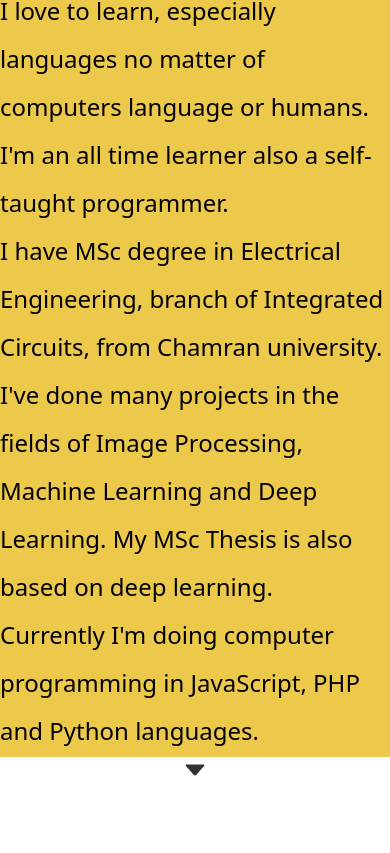
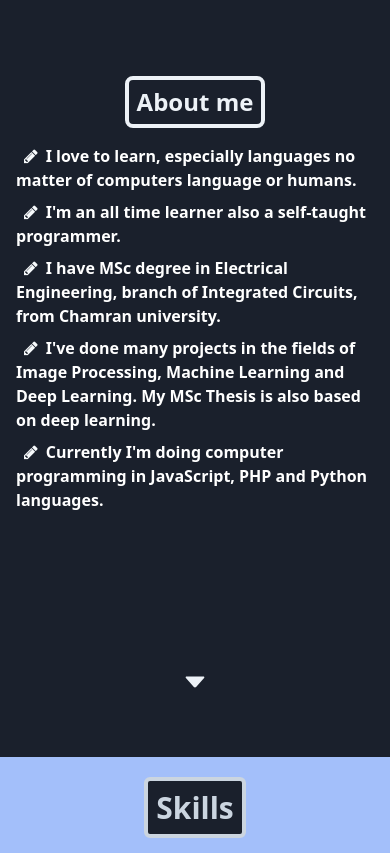
Before and after one commit to FarnaamSamadi/resume, a React (Create React App) app: page / in a window 390 px wide. Shown: the part 1011-1864 px from the top of the page. Before the commit the page ends 1796 px from the top, so only its background shows below. Built offline with nearby package versions, Linux system fonts and the light colour scheme.

Commit message:
Finish aboutPart for mobile

```diff
--- a/src/App.js
+++ b/src/App.js
@@ -33,7 +33,7 @@ class App extends Component {
         />
         <Introduction language={lan} />
         <About lan={lan} />
-        {/* <Skill lan={lan} /> */}
+        <Skill lan={lan} />
       </div>
     );
   }
--- a/src/components/about.jsx
+++ b/src/components/about.jsx
@@ -13,19 +13,27 @@ const About = ({ lan }) => {
   }
 
   return (
-    <div className="h-screen w-full bg-yellow-500">
+    <div className="h-screen w-full bg-gray-900">
       <Element name="about" className="element" />
       <div className="mx-auto container h-full flex flex-col justify-center items-center text-center">
         <div
           className="flex flex-col justify-center items-center"
           style={{ flexGrow: 5 }}
         >
-          <h1 className="h1 w-42 text-indigo-300 bg-indigo-800 border-indigo-300">
+          <h2 className="text-2xl font-bold my-3 border-4 rounded-lg py-1 px-2 w-28 text-gray-200 bg-gray-900 border-gray-200">
             {about[lan].title}
-          </h1>
-          <div className={fixFarsiParagraphs("")}>
+          </h2>
+          <div
+            className={
+              lan === "fa" ? "text-right direction-rtl px-4" : "text-left px-4"
+            }
+          >
             {Object.keys(about[lan].info).map(line => (
-              <p key={line} className="text-2xl leading-loose">
+              <p key={line} className="text-white font-semibold py-1">
+                <i
+                  className="fa fa-pencil mx-2 text-gray-100"
+                  aria-hidden="true"
+                ></i>
                 {about[lan].info[line]}
               </p>
             ))}
@@ -39,7 +47,7 @@ const About = ({ lan }) => {
             offset={-30}
             duration={300}
           >
-            {iconFinder("down-arrow", 30, "#333")}
+            {iconFinder("down-arrow", 30, "#edf2f7")}
           </Link>
         </div>
       </div>
--- a/src/data.json
+++ b/src/data.json
@@ -38,7 +38,7 @@
     "fa": {
       "title": "درباره‌ی من",
       "info": {
-        "lineOne": "مشتاق یادگیری بخصوص زبان چه زبان‌های کامپیوتری چه زبان‌های خارجی",
+        "lineOne": "مشتاق یادگیری بخصوص زبان چه زبان‌های برنامه‌نویسی چه زبان‌های خارجی",
         "lineTwo": "یک یادگیر تمام‌وقت همچنین یک برنامه‌نویس خود‌آموز",
         "lineThree": "دارای مدرک فوق لیسانس مهندسی برق، گرایش مدارهای مجتمع از دانشگاه چمران ",
         "lineFour": "انجام پروژه‌های زیاد در زمینه‌ی پردازش تصویر، یادگیری ماشین و یادگیری عمیق. همچنین مبتنی بر یادگیری عمیق بودن تز ارشد",
```
